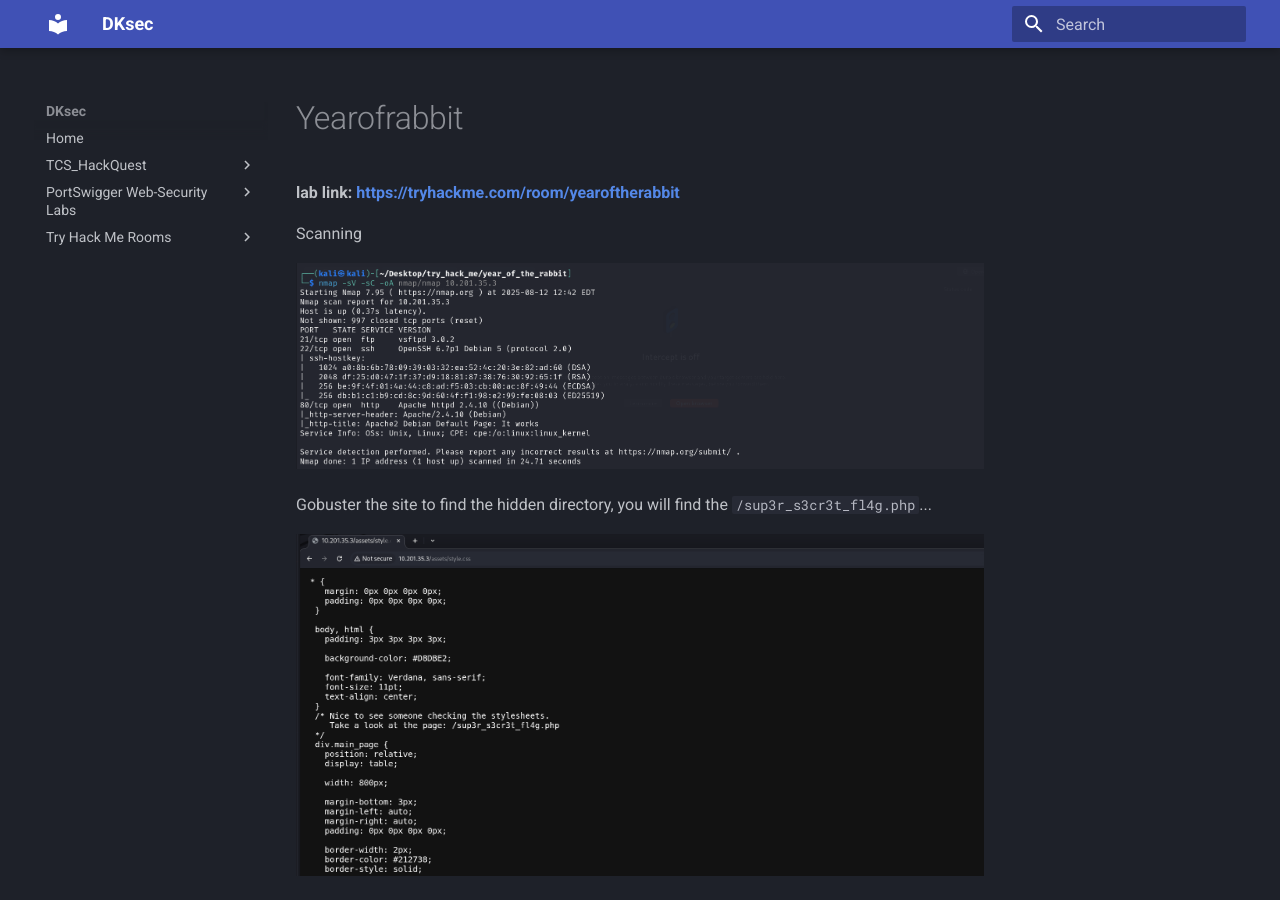
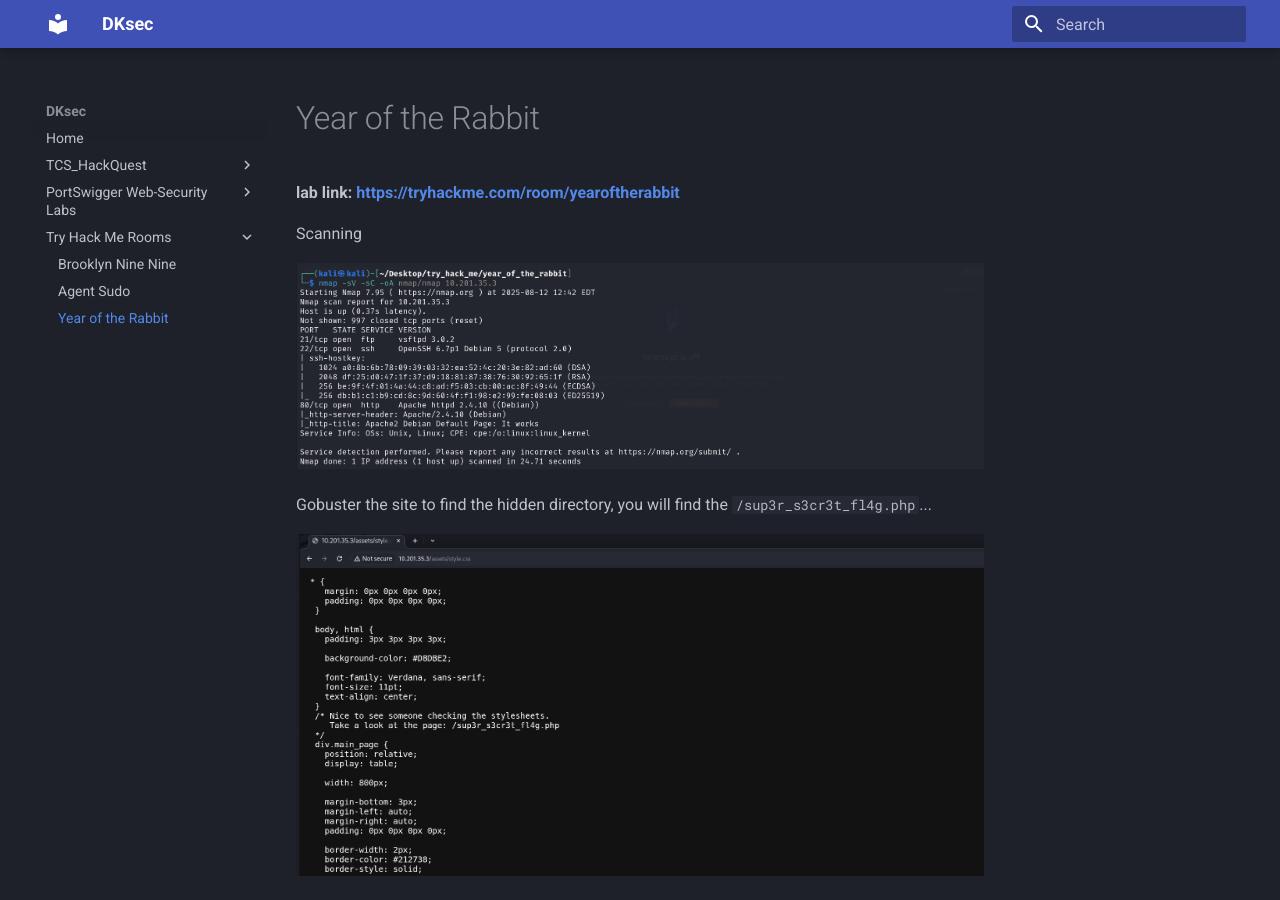
Before and after one commit to DKsec-1/mkdocs, an MkDocs documentation site: the page built from docs/Try_hack_me/yearofrabbit.md, in a window 1280 px wide and 900 px high. Built offline with MkDocs 1.6.1 and Material for MkDocs 9.7.7, drawn with Linux system fonts in a browser that asks for light colours.

Commit message:
remove errors

```diff
--- a/mkdocs.yml
+++ b/mkdocs.yml
@@ -23,3 +23,4 @@ nav:
   - Try Hack Me Rooms:
       - Brooklyn Nine Nine: Try_hack_me/brooklyn_nine_nine.md
       - Agent Sudo: Try_hack_me/Agent_sudo.md
+      - Year of the Rabbit: Try_hack_me/yearofrabbit.md
```
